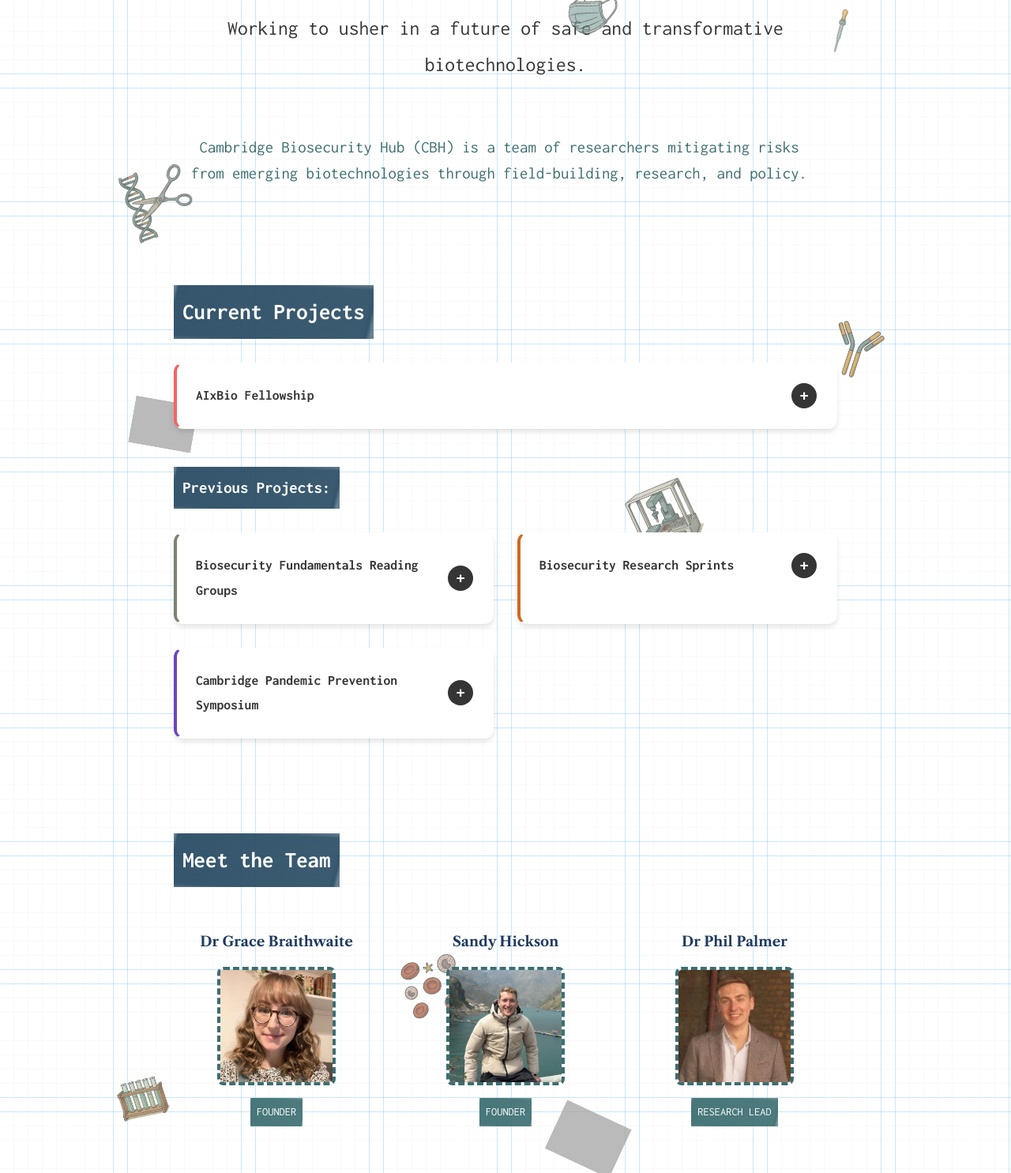
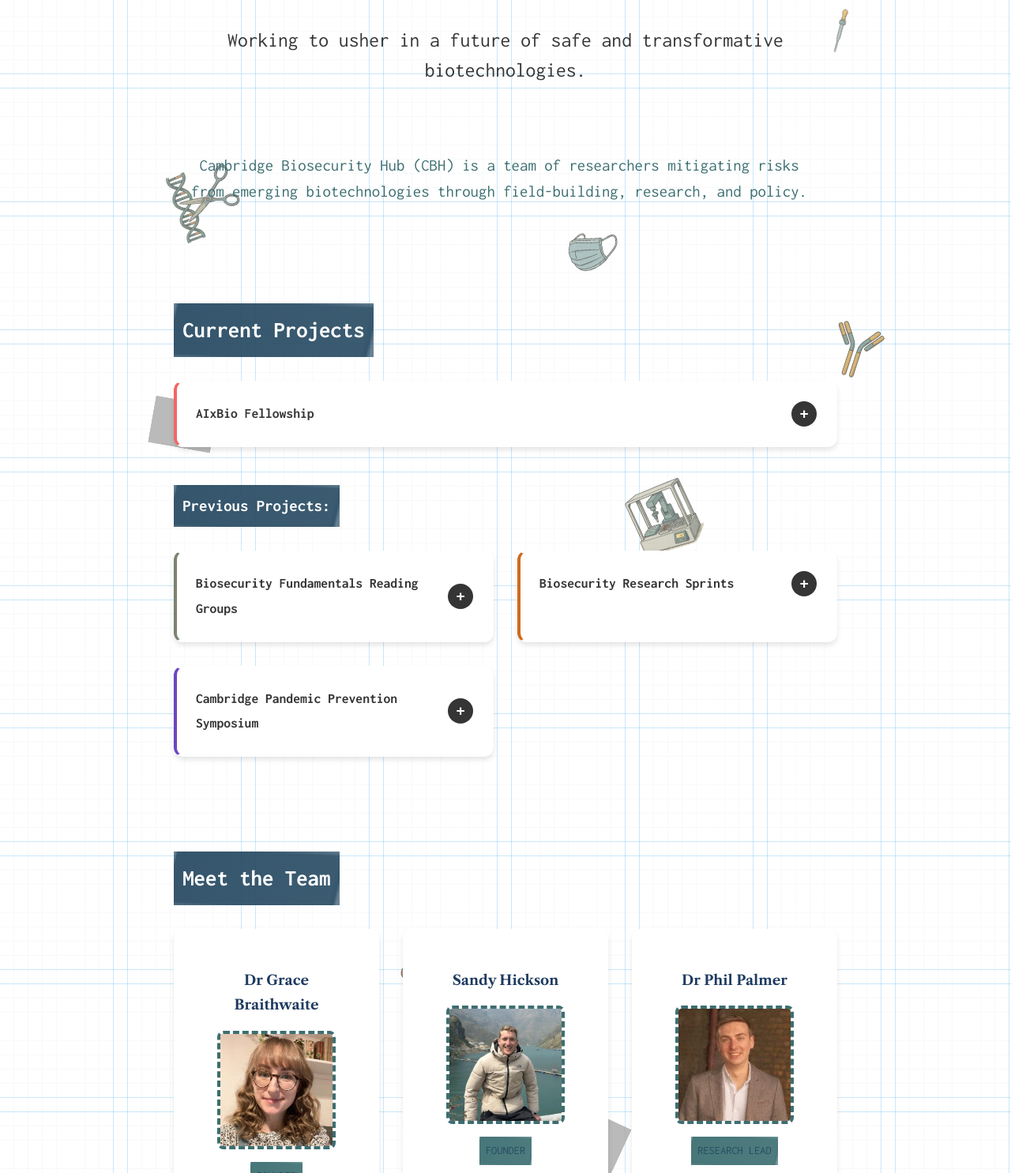
Before and after one commit to Calebp98/cbh-site, an Astro site: page / in a window 1280 px wide. Shown: the part 393-1878 px from the top of the page at 79% size. Built offline with nearby package versions, Linux system fonts and the light colour scheme; Astro itself is replaced by a stand-in of ours; grey boxes are pictures that could not be loaded.

Commit message:
Add card styling to team members and fix tagline layout shift

```diff
--- a/src/styles/global.css
+++ b/src/styles/global.css
@@ -280,7 +280,7 @@
   align-items: center;
   justify-content: center;
   margin-bottom: 1rem;
-  min-height: 2rem;
+  height: 7.2rem;
 }
 
 .tagline-text {
@@ -290,6 +290,7 @@
   font-size: 1.6rem;
   display: inline-block;
   text-align: center;
+  line-height: 1.5;
 }
 
 /* Base pair colors */
@@ -362,6 +363,18 @@
   text-align: center;
   min-width: 0;
   overflow: visible;
+  background: var(--white);
+  border-radius: 12px;
+  box-shadow: 0 4px 6px rgba(0, 0, 0, 0.1);
+  padding: 1.5rem;
+  transition: all 0.3s ease;
+  border: 2px solid transparent;
+  position: relative;
+}
+
+.team-member:hover {
+  transform: translateY(-2px);
+  box-shadow: 0 8px 15px rgba(0, 0, 0, 0.15);
 }
 
 .team-member h3 {
@@ -378,7 +391,7 @@
 }
 
 .team-member p {
-  color: var(--white);
+  color: var(--indigo-dye);
   font-size: 0.9rem;
   text-transform: uppercase;
   display: block;
@@ -559,7 +572,7 @@
 .container::before {
   content: '';
   position: absolute;
-  top: 150px;
+  top: 100px;
   left: 400px;
   width: 100px;
   height: 100px;
@@ -593,7 +606,7 @@
 /* Mask sketch as a separate element */
 .mask-sketch {
   position: absolute;
-  top: 370px;
+  top: 670px;
   right: 300px;
   width: 80px;
   height: 80px;
@@ -691,7 +704,7 @@
 .crispr-sketch {
   position: absolute;
   top: 600px;
-  left: -40px;
+  left: 20px;
   width: 95px;
   height: 95px;
   background-image: url('/cbh-site/sketches/crispr.png');
@@ -707,7 +720,7 @@
 .lab-coat-sketch {
   position: absolute;
   top: 900px;
-  left: -25px;
+  left: 0px;
   width: 80px;
   height: 80px;
   background-image: url('/cbh-site/sketches/lab_coat.png');
@@ -738,8 +751,8 @@
 
 .test-tubes-sketch {
   position: absolute;
-  top: 1750px;
-  left: -45px;
+  top: 2400px;
+  left: 0px;
   width: 70px;
   height: 70px;
   background-image: url('/cbh-site/sketches/test_tubes.png');
@@ -963,6 +976,10 @@
     height: 120px;
   }
 
+  .team-member {
+    padding: 1rem;
+  }
+
   .team-member h3 {
     margin: 0 auto 0.5rem;
   }
@@ -1030,6 +1047,10 @@
 
   .tagline-text {
     font-size: 1.2rem;
+  }
+
+  .typing-container {
+    height: 5.4rem;
   }
 }
 
```
